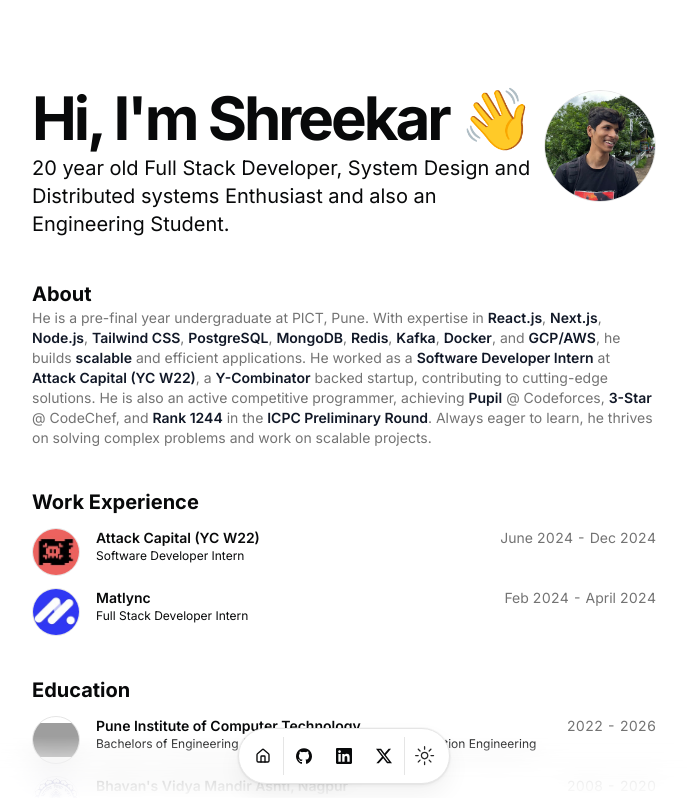
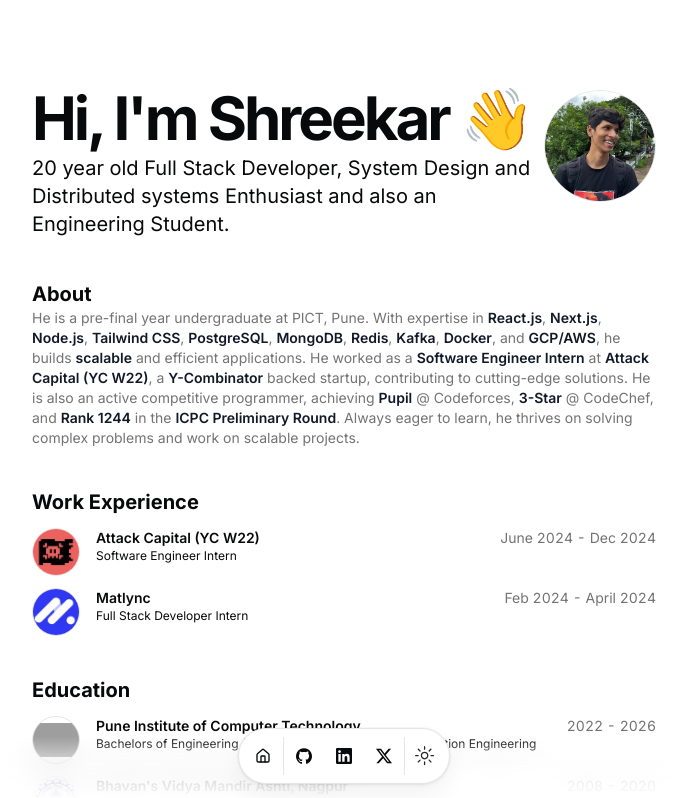
Before and after one commit to Shreekar11/Portfolio, a Next.js app: page / in a window 1280 px wide. Shown: the top 798 px of the page, without its empty margins (296-983 px from the left). Built offline with nearby package versions, Linux system fonts and the light colour scheme; grey boxes are pictures that could not be loaded.

Commit message:
chore: update resume data

```diff
--- a/src/data/resume.tsx
+++ b/src/data/resume.tsx
@@ -10,7 +10,7 @@
   description:
     "20 year old Full Stack Developer, System Design and Distributed systems Enthusiast and also an Engineering Student.",
   summary: `He is a pre-final year undergraduate at PICT, Pune. With expertise in **React.js**, **Next.js**, **Node.js**, **Tailwind CSS**, **PostgreSQL**, **MongoDB**, **Redis**, **Kafka**, **Docker**, and **GCP/AWS**, he builds **scalable** and efficient applications.
-  He worked as a **Software Developer Intern** at **Attack Capital (YC W22)**, a **Y-Combinator** backed startup, contributing to cutting-edge solutions.
+  He worked as a **Software Engineer Intern** at **Attack Capital (YC W22)**, a **Y-Combinator** backed startup, contributing to cutting-edge solutions.
   He is also an active competitive programmer, achieving **Pupil** @ Codeforces, **3-Star** @ CodeChef, and **Rank 1244** in the **ICPC Preliminary Round**. Always eager to learn, he thrives on solving complex problems and work on scalable projects.`,
   avatarUrl: "/profile.jpg",
   skills: [
@@ -78,7 +78,7 @@
       href: "https://attack.capital",
       badges: [],
       location: "New York, USA (Remote)",
-      title: "Software Developer Intern",
+      title: "Software Engineer Intern",
       logoUrl: "/attack_capital.jpg",
       start: "June 2024",
       end: "Dec 2024",
```
